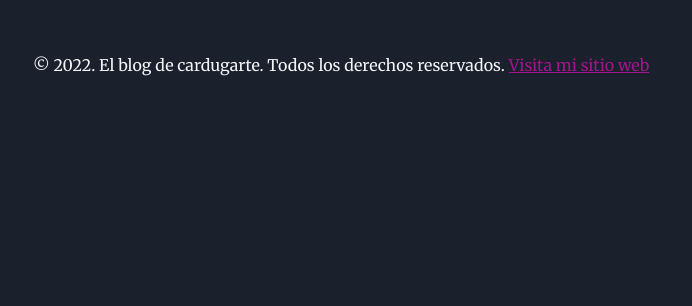
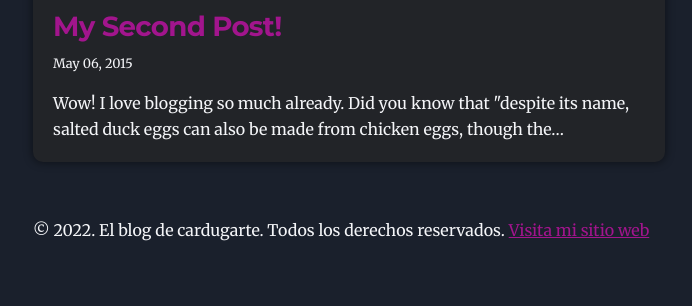
Before and after one commit to cardugarte/cardugarteblog, a Gatsby site: page / in a window 1280 px wide. Shown: the part 705-1011 px from the top of the page, without its empty margins (291-983 px from the left). Before the commit the page ends 846 px from the top, so only its background shows below. Built offline with nearby package versions, Linux system fonts and the light colour scheme; Gatsby itself is replaced by a stand-in of ours.

Commit message:
Se agrega estilos a las tarjetas de los post

```diff
--- a/src/style.css
+++ b/src/style.css
@@ -178,10 +178,17 @@ ol {
   list-style-position: outside;
   list-style-image: none;
 }
+li {
+  background-color: #222428;
+  padding: 5px 20px 20px 20px;
+  border-radius: 10px;
+  -webkit-box-shadow: 0px 0px 9px 1px rgba(0,0,0,0.45);
+  box-shadow: 0px 0px 9px 1px rgba(0,0,0,0.45);
+}
 
 ul li,
 ol li {
-  padding-left: var(--spacing-0);
+  /* padding-left: var(--spacing-0); */
   margin-bottom: calc(var(--spacing-8) / 2);
 }
 
```
